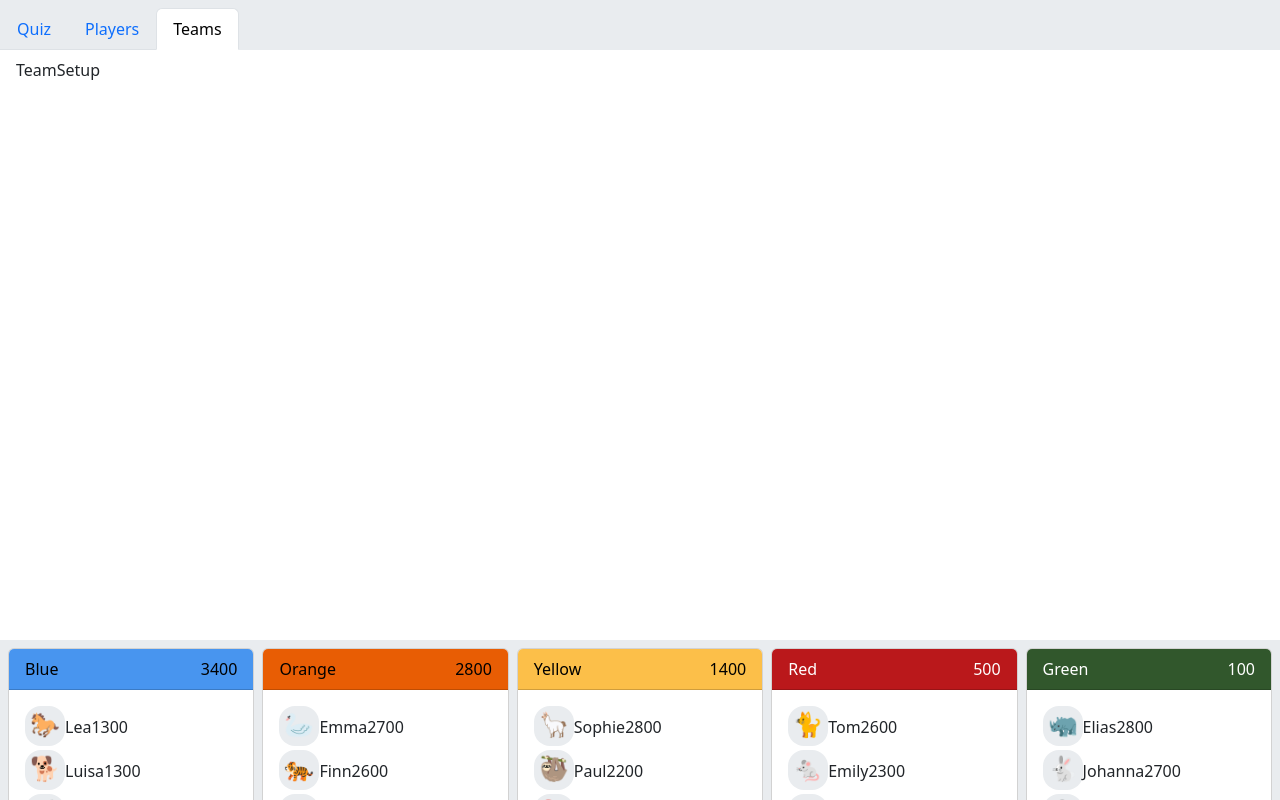
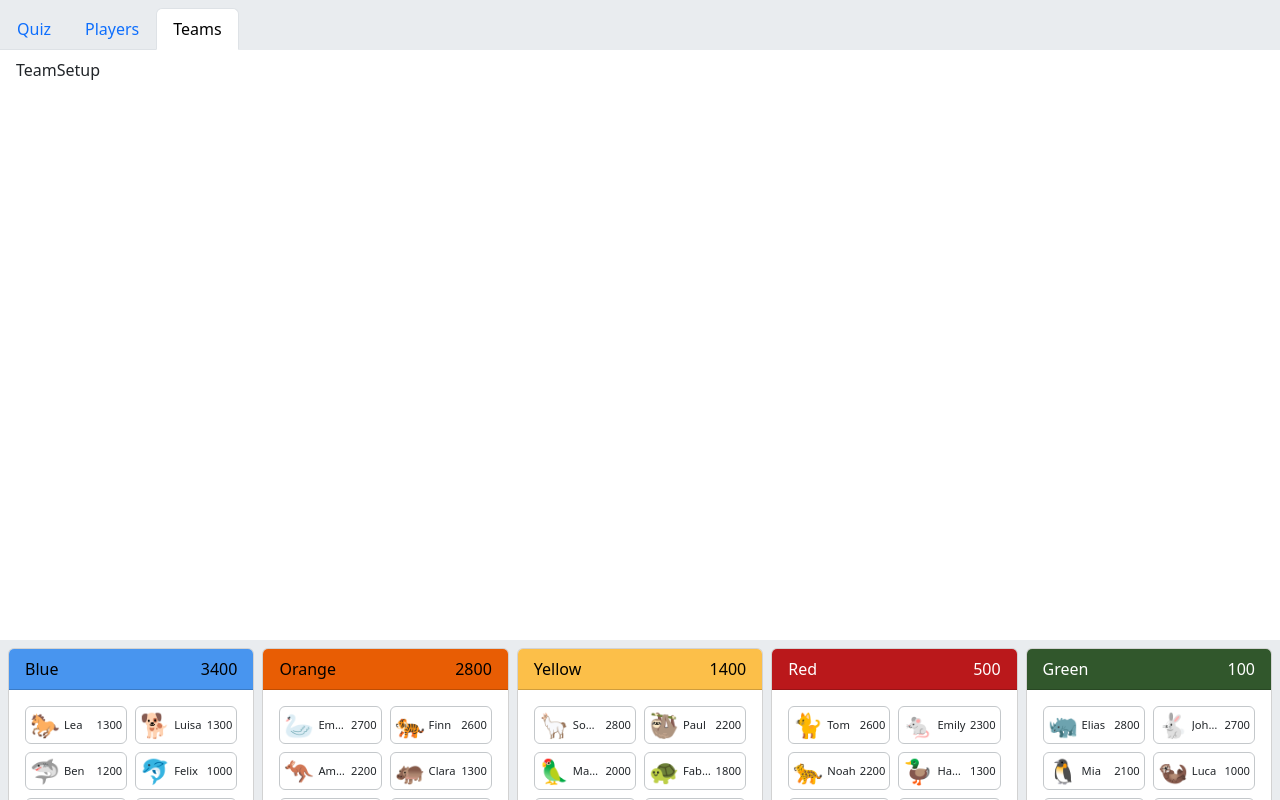
Before and after one commit to tdreja/single-page-quiz, a React (Vite) app: page / in a window 1280 px wide. Built offline with nearby package versions, Linux system fonts and the light colour scheme.

Commit message:
feat(Player): Improve teams bar

```diff
--- a/src/components/game/TeamView.tsx
+++ b/src/components/game/TeamView.tsx
@@ -36,7 +36,7 @@ export const TeamView = ({ team, i18n }: TeamProps): ReactElement => {
                 <span part="team-name">{i18n.teams[team.color]}</span>
                 <span part="team-points">{team.points}</span>
             </div>
-            <div part="player-list" className="card-body d-grid">
+            <div part="player-list" className="card-body d-grid gap-2">
                 {players}
             </div>
         </div>
@@ -49,10 +49,14 @@ const PlayerView = ({ player }: PlayerProps): ReactElement => {
             part="player"
             id={`player-${player.emoji}`}
             key={player.emoji}
+            className="d-grid gap-1 align-items-center border border-secondary-subtle rounded ps-1 pe-1"
+            style={{
+                gridTemplateColumns: '1fr 4fr 2fr',
+            }}
         >
-            <EmojiView emoji={player.emoji} part="emoji" className="bg-body-secondary" />
-            <span part="player-name" className="flex-grow-1">{player.name}</span>
-            <span part="player-points" className="me-2">{player.points}</span>
+            <EmojiView emoji={player.emoji} style={{ fontSize: '1.5em' }} />
+            <span style={{ fontSize: '0.7em', textOverflow: 'ellipsis', whiteSpace: 'nowrap', overflow: 'hidden' }}>{player.name}</span>
+            <span style={{ fontSize: '0.7em' }}>{player.points}</span>
         </div>
     );
 };
--- a/src/game.css
+++ b/src/game.css
@@ -21,18 +21,8 @@
 
 [part=player-list] {
     display: grid;
-    grid-template-columns: repeat(auto-fit, minmax(8rem, 1fr));
-    gap: 0.25rem;
+    grid-template-columns: repeat(auto-fit, minmax(6rem, 1fr));
     align-content: flex-start;
-}
-
-[player] {
-    order: var(--player-order, unset);
-    font-size: 0.8rem;
-    display: inline-grid;
-    grid-template-columns: auto 1fr 1fr;
-    align-items: center;
-    gap: 0.25rem;
 }
 
 .emoji-large,
```
